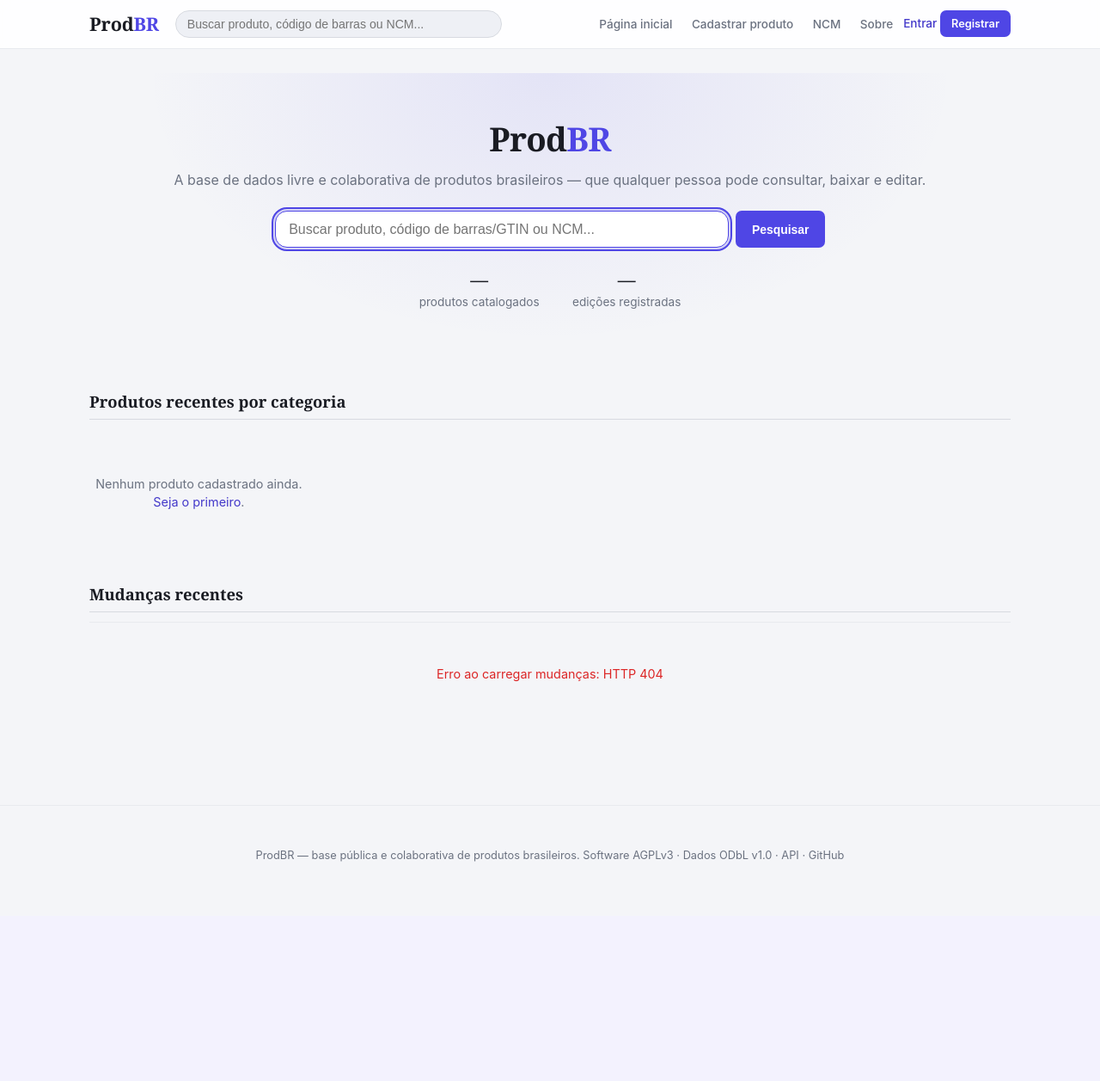
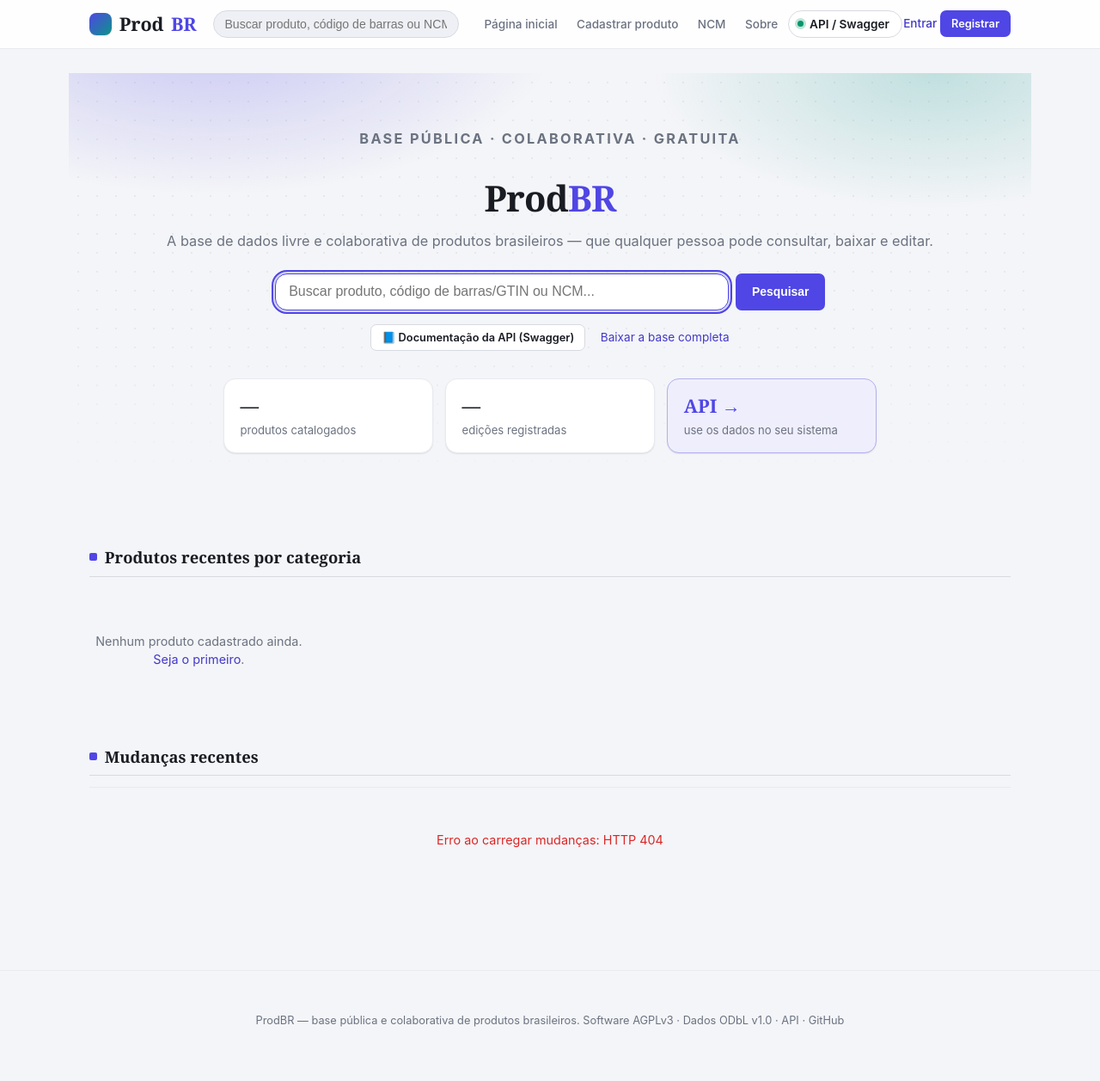
Before and after one commit to Thenorian/ProdBR, a Python web app: template app/templates/index.html in a window 1280 px wide. Shown: the whole page at 86% size. Before the commit the page ends 1002 px from the top, so only its background shows below. Run offline with Jinja, Linux system fonts and the light colour scheme; the template is opened without the code that fills it, so the values that code supplies are empty.

Commit message:
Reconstroi o visual da home e do header, com acesso direto ao Swagger
Hero ganha fundo com gradiente/pontilhado, kicker, marca com logomark
CSS e cards de estatistica (um deles linkando pra /docs). Header ganha
um botao "API / Swagger" destacado (pilula com indicador verde),
sempre visivel em toda pagina - a versao anterior so linkava pra API
no rodape, dificil de achar. Cards de categoria ganham faixa colorida
no topo (ciclo de cores) e titulos de secao um marcador quadrado, pra
dar mais peso visual numa composicao que antes ficava monotona/vazia.

Portal de categorias agora limita a 6 itens por categoria (+ link "ver
mais") - uma categoria com muito mais produtos que as outras deixava
as colunas do grid visivelmente desbalanceadas.

```diff
--- a/app/static/home.js
+++ b/app/static/home.js
@@ -80,16 +80,20 @@
     sections.get(section).push(p);
   }
 
+  const MAX_PER_SECTION = 6;
   portalEl.innerHTML = [...sections.entries()]
-    .map(
-      ([section, items]) => `
+    .map(([section, items]) => {
+      const shown = items.slice(0, MAX_PER_SECTION);
+      const more = items.length - shown.length;
+      return `
       <div class="portal-section">
         <h3>${escapeHtml(section)}</h3>
         <ul>
-          ${items.map((p) => `<li><a href="/view/products/${encodeURIComponent(p.id)}">${escapeHtml(p.name)}</a></li>`).join("")}
+          ${shown.map((p) => `<li><a href="/view/products/${encodeURIComponent(p.id)}">${escapeHtml(p.name)}</a></li>`).join("")}
         </ul>
-      </div>`
-    )
+        ${more > 0 ? `<a class="portal-more" href="/?q=${encodeURIComponent(section)}">+ ${more} produto(s)</a>` : ""}
+      </div>`;
+    })
     .join("");
 }
 
--- a/app/static/style.css
+++ b/app/static/style.css
@@ -8,6 +8,7 @@
   --muted: #6b7280;
   --link: #4338ca;
   --accent: #4f46e5;
+  --accent-2: #0d9488;
   --accent-fg: #ffffff;
   --border: #d7dae0;
   --border-light: #e8eaef;
@@ -40,6 +41,7 @@
     --muted: #9aa1b0;
     --link: #a3aef8;
     --accent: #8b93f5;
+    --accent-2: #2dd4bf;
     --accent-fg: #11121b;
     --border: #2c303b;
     --border-light: #23262f;
@@ -111,6 +113,9 @@
 }
 
 .brand {
+  display: inline-flex;
+  align-items: center;
+  gap: .55rem;
   font-weight: 700;
   font-size: 1.35rem;
   font-family: var(--serif);
@@ -118,6 +123,15 @@
   text-decoration: none;
   flex-shrink: 0;
   letter-spacing: -.01em;
+}
+.brand::before {
+  content: "";
+  width: 26px;
+  height: 26px;
+  border-radius: 8px;
+  flex-shrink: 0;
+  background: linear-gradient(135deg, var(--accent), var(--accent-2));
+  box-shadow: var(--shadow-sm);
 }
 .brand span { color: var(--accent); }
 .brand:hover { text-decoration: none; }
@@ -155,6 +169,31 @@
   transition: background var(--transition), color var(--transition);
 }
 .site-nav > a:hover { background: var(--hover-bg); color: var(--fg); text-decoration: none; }
+
+.site-nav a.nav-api-link {
+  display: inline-flex;
+  align-items: center;
+  gap: .45rem;
+  border: 1px solid var(--border);
+  border-radius: 999px;
+  padding: .3rem .85rem .3rem .6rem;
+  color: var(--fg);
+  font-weight: 600;
+  background: var(--card-bg);
+}
+.site-nav a.nav-api-link:hover {
+  border-color: var(--accent);
+  color: var(--accent);
+  background: color-mix(in srgb, var(--accent) 10%, var(--card-bg));
+}
+.nav-api-dot {
+  width: 7px;
+  height: 7px;
+  border-radius: 50%;
+  background: var(--success);
+  box-shadow: 0 0 0 3px color-mix(in srgb, var(--success) 25%, transparent);
+  flex-shrink: 0;
+}
 
 .nav-username { display: inline-flex; align-items: center; gap: .4rem; font-weight: 600; color: var(--fg); text-decoration: none; padding: .3rem .5rem .3rem .3rem; border-radius: 999px; transition: background var(--transition); }
 .nav-username:hover { background: var(--hover-bg); text-decoration: none; }
@@ -206,17 +245,40 @@
    portal de categorias + mudancas recentes), visual modernizado. */
 
 .wiki-hero {
+  position: relative;
+  overflow: hidden;
   text-align: center;
-  padding: 3rem 1.5rem 2rem;
-  margin: 0 -1.5rem 1rem;
+  padding: 4rem 1.5rem 2.8rem;
+  margin: 0 -1.5rem 1.5rem;
   border-radius: 0 0 var(--radius-lg) var(--radius-lg);
-  background:
-    radial-gradient(60% 140% at 50% 0%, color-mix(in srgb, var(--accent) 10%, transparent), transparent 70%),
-    var(--page-bg);
+  background: var(--page-bg);
 }
-.wiki-hero h1 { font-family: var(--serif); font-weight: 700; font-size: 2.4rem; margin: 0 0 .4rem; letter-spacing: -.02em; }
+.wiki-hero::before {
+  content: "";
+  position: absolute;
+  inset: 0;
+  z-index: 0;
+  background-image:
+    radial-gradient(ellipse 55% 60% at 15% -10%, color-mix(in srgb, var(--accent) 26%, transparent), transparent 65%),
+    radial-gradient(ellipse 45% 50% at 90% 0%, color-mix(in srgb, var(--accent-2) 22%, transparent), transparent 65%),
+    radial-gradient(color-mix(in srgb, var(--fg) 6%, transparent) 1px, transparent 1px);
+  background-size: auto, auto, 22px 22px;
+  background-repeat: no-repeat, no-repeat, repeat;
+  mask-image: linear-gradient(to bottom, black 60%, transparent 100%);
+}
+.wiki-hero > * { position: relative; z-index: 1; }
+
+.hero-kicker {
+  text-transform: uppercase;
+  letter-spacing: .14em;
+  font-size: .72rem;
+  font-weight: 700;
+  color: var(--accent);
+  margin: 0 0 .8rem;
+}
+.wiki-hero h1 { font-family: var(--serif); font-weight: 700; font-size: 2.6rem; margin: 0 0 .4rem; letter-spacing: -.02em; }
 .wiki-hero h1 span { color: var(--accent); }
-.wiki-hero p { color: var(--muted); margin: 0 0 1.5rem; font-size: 1rem; }
+.wiki-hero p { color: var(--muted); margin: 0 0 1.6rem; font-size: 1.02rem; }
 
 .search-box { display: flex; gap: .5rem; max-width: 640px; margin: 0 auto 1rem; }
 .search-box input {
@@ -235,15 +297,46 @@
   box-shadow: 0 0 0 4px color-mix(in srgb, var(--accent) 18%, transparent);
 }
 
+.hero-actions {
+  display: flex;
+  gap: 1.1rem;
+  justify-content: center;
+  align-items: center;
+  flex-wrap: wrap;
+  margin: .3rem 0 0;
+  font-size: .85rem;
+}
+
 .stats-row {
   display: flex;
   justify-content: center;
-  gap: 2.4rem;
-  margin: 1.4rem 0 .5rem;
-  font-size: .85rem;
+  gap: .9rem;
+  margin: 2rem auto 0;
+  max-width: 760px;
+  flex-wrap: wrap;
+}
+.stat-card {
+  flex: 1 1 170px;
+  border: 1px solid var(--border-light);
+  border-radius: var(--radius-md);
+  background: var(--card-bg);
+  padding: .95rem 1.15rem;
+  font-size: .82rem;
   color: var(--muted);
+  text-align: left;
+  text-decoration: none;
+  box-shadow: var(--shadow-sm);
+  transition: box-shadow var(--transition), transform var(--transition), border-color var(--transition);
 }
-.stats-row strong { color: var(--fg); font-size: 1.3rem; display: block; font-family: var(--serif); font-weight: 700; }
+.stat-card:hover { box-shadow: var(--shadow-md); transform: translateY(-2px); text-decoration: none; }
+.stat-card strong { color: var(--fg); font-size: 1.35rem; display: block; font-family: var(--serif); font-weight: 700; margin-bottom: .15rem; }
+.stat-card-link {
+  border-color: color-mix(in srgb, var(--accent) 35%, var(--border-light));
+  background: color-mix(in srgb, var(--accent) 9%, var(--card-bg));
+}
+.stat-card-link strong { color: var(--accent); }
+
+.results:empty { margin: 0; }
 
 /* Portal de categorias (produtos recentes) - estilo pagina principal
    da Wikipedia: so links, pouca informacao, visual em cards suaves. */
@@ -256,13 +349,20 @@
 }
 .portal-section {
   border: 1px solid var(--border-light);
+  border-top-width: 3px;
+  border-top-color: var(--accent);
   border-radius: var(--radius-md);
   padding: 1.1rem 1.2rem;
   background: var(--card-bg);
   box-shadow: var(--shadow-sm);
   transition: box-shadow var(--transition), border-color var(--transition), transform var(--transition);
 }
-.portal-section:hover { box-shadow: var(--shadow-md); border-color: var(--border); transform: translateY(-2px); }
+.portal-section:hover { box-shadow: var(--shadow-md); transform: translateY(-2px); }
+.portal-section:nth-child(6n+2) { border-top-color: var(--accent-2); }
+.portal-section:nth-child(6n+3) { border-top-color: #d97706; }
+.portal-section:nth-child(6n+4) { border-top-color: #e11d48; }
+.portal-section:nth-child(6n+5) { border-top-color: #0891b2; }
+.portal-section:nth-child(6n+6) { border-top-color: #65a30d; }
 .portal-section h3 {
   margin: 0 0 .6rem;
   font-size: .92rem;
@@ -273,6 +373,7 @@
 }
 .portal-section ul { list-style: none; margin: 0; padding: 0; display: flex; flex-direction: column; gap: .38rem; }
 .portal-section li { font-size: .85rem; line-height: 1.4; }
+.portal-more { display: inline-block; margin-top: .6rem; font-size: .78rem; font-weight: 600; }
 
 /* Search results */
 
@@ -301,12 +402,23 @@
 /* Recent changes (compact, Wikipedia Special:RecentChanges-style) */
 
 .section-title {
+  display: flex;
+  align-items: center;
+  gap: .55rem;
   font-size: 1.15rem;
   font-weight: 700;
   font-family: var(--serif);
   border-bottom: 1px solid var(--border);
-  padding-bottom: .4rem;
-  margin: 2rem 0 .7rem;
+  padding-bottom: .5rem;
+  margin: 2.4rem 0 .8rem;
+}
+.section-title::before {
+  content: "";
+  width: 9px;
+  height: 9px;
+  border-radius: 2px;
+  background: var(--accent);
+  flex-shrink: 0;
 }
 
 .changes-list {
--- a/app/templates/base.html
+++ b/app/templates/base.html
@@ -21,6 +21,9 @@
         <a href="/view/ncm">NCM</a>
         <a href="/about">Sobre</a>
         <a href="/mod" id="nav-mod" hidden>Moderação</a>
+        <a href="/docs" class="nav-api-link" target="_blank" rel="noopener">
+          <span class="nav-api-dot"></span>API / Swagger
+        </a>
         <span id="nav-guest">
           <a href="/login">Entrar</a>
           <a href="/register" class="btn btn-sm">Registrar</a>
--- a/app/templates/index.html
+++ b/app/templates/index.html
@@ -2,6 +2,7 @@
 {% block title %}ProdBR — a enciclopédia livre de produtos brasileiros{% endblock %}
 {% block content %}
   <div class="wiki-hero">
+    <p class="hero-kicker">Base pública · colaborativa · gratuita</p>
     <h1>Prod<span>BR</span></h1>
     <p>A base de dados livre e colaborativa de produtos brasileiros — que qualquer pessoa pode consultar, baixar e editar.</p>
 
@@ -10,9 +11,15 @@
       <button id="search-btn" class="btn">Pesquisar</button>
     </div>
 
+    <div class="hero-actions">
+      <a href="/docs" class="btn btn-outline btn-sm" target="_blank" rel="noopener">📘 Documentação da API (Swagger)</a>
+      <a href="/export/sqlite" class="btn-link">Baixar a base completa</a>
+    </div>
+
     <div class="stats-row">
-      <div><strong id="stat-products">—</strong>produtos catalogados</div>
-      <div><strong id="stat-revisions">—</strong>edições registradas</div>
+      <div class="stat-card"><strong id="stat-products">—</strong>produtos catalogados</div>
+      <div class="stat-card"><strong id="stat-revisions">—</strong>edições registradas</div>
+      <a class="stat-card stat-card-link" href="/docs" target="_blank" rel="noopener"><strong>API →</strong>use os dados no seu sistema</a>
     </div>
   </div>
 
```
